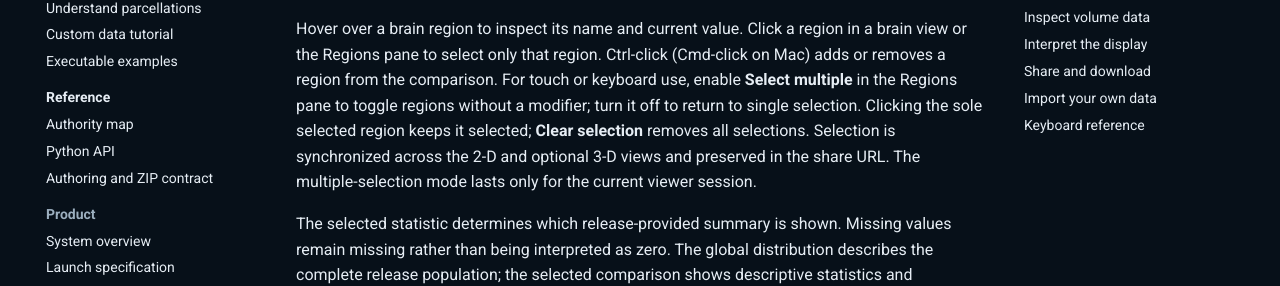
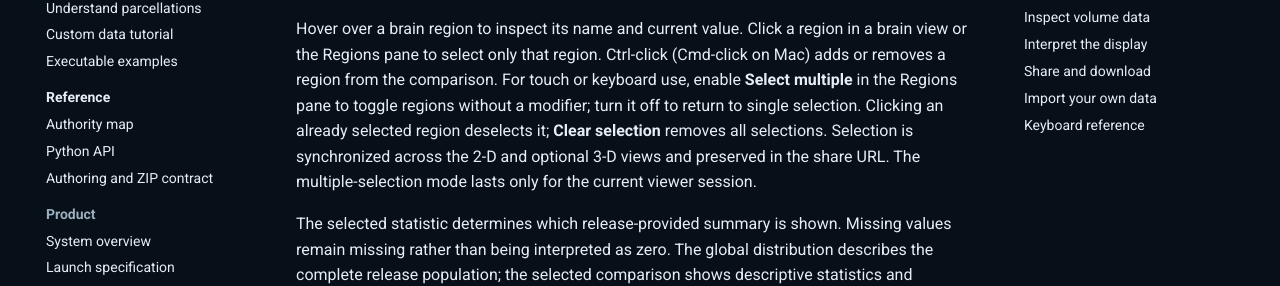
Before and after one commit to int-brain-lab/ephys-atlas-web-v2, an MkDocs documentation site: the page built from docs/guides/using-the-viewer.md, in a window 1280 px wide and 900 px high, scrolled down 2025 px. Shown: the part 190-476 px from the top of the window. Built offline with MkDocs 1.6.1 and Material for MkDocs 9.7.7, drawn with Linux system fonts in a browser that asks for light colours; comment, search, counter and statistics services are not loaded.

Commit message:
Align touch selection checks with selected-region deselection

```diff
--- a/docs/guides/using-the-viewer.md
+++ b/docs/guides/using-the-viewer.md
@@ -60,7 +60,7 @@ region in a brain view or the Regions pane to select only that region.
 Ctrl-click (Cmd-click on Mac) adds or removes a region from the comparison.
 For touch or keyboard use, enable **Select multiple** in the Regions pane to
 toggle regions without a modifier; turn it off to return to single selection.
-Clicking the sole selected region keeps it selected; **Clear selection** removes
+Clicking an already selected region deselects it; **Clear selection** removes
 all selections. Selection is synchronized across the 2-D and optional 3-D
 views and preserved in the share URL. The multiple-selection mode lasts only
 for the current viewer session.
```
Also changed, not shown: 1 other file.
